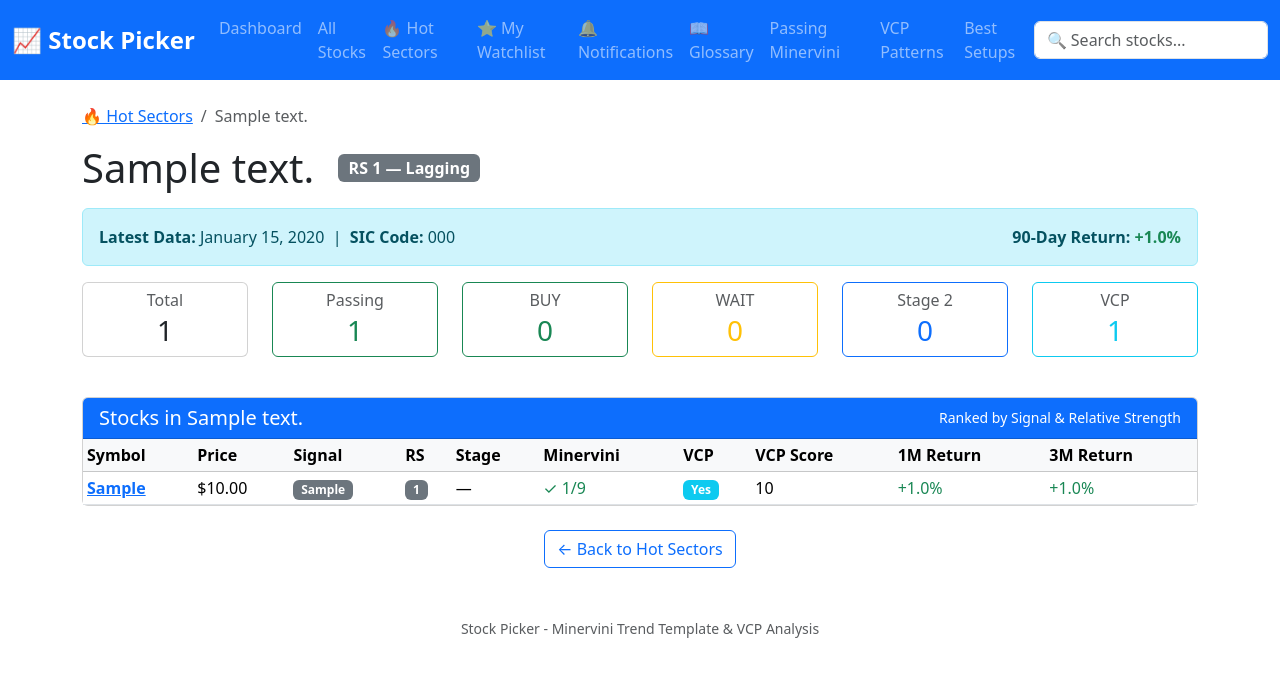
After one commit to metsfan/stock-picker, a Django app: page /sectors/000/ in a window 1280 px wide. The commit adds this page. Shown: the top 677 px of the page. Run offline with Django 5.2, Linux system fonts and the light colour scheme; tables that the repository leaves empty hold one stand-in row (values such as "Sample post"); some libraries are stand-ins or nearby versions.

Commit message:
Added hot sectors

```diff
--- a/stocks/templates/stocks/base.html
+++ b/stocks/templates/stocks/base.html
@@ -82,6 +82,9 @@
                     </li>
                     <li class="nav-item">
                         <a class="nav-link" href="{% url 'stocks:stock_list' %}">All Stocks</a>
+                    </li>
+                    <li class="nav-item">
+                        <a class="nav-link" href="{% url 'stocks:hot_sectors' %}">🔥 Hot Sectors</a>
                     </li>
                     <li class="nav-item">
                         <a class="nav-link" href="{% url 'stocks:watchlist' %}">⭐ My Watchlist</a>
--- /dev/null
+++ b/stocks/templates/stocks/sector_detail.html
@@ -0,0 +1,224 @@
+{% extends 'stocks/base.html' %}
+{% load django_bootstrap5 %}
+
+{% block title %}{{ sector.sic_description|default:"Sector" }} - Hot Sectors - Stock Picker{% endblock %}
+
+{% block content %}
+<div class="container">
+    <nav aria-label="breadcrumb" class="mb-3">
+        <ol class="breadcrumb">
+            <li class="breadcrumb-item"><a href="{% url 'stocks:hot_sectors' %}">🔥 Hot Sectors</a></li>
+            <li class="breadcrumb-item active" aria-current="page">{{ sector.sic_description|default:sic_code }}</li>
+        </ol>
+    </nav>
+
+    {% if latest_date and sector %}
+        <div class="d-flex align-items-center mb-3 flex-wrap gap-2">
+            <h1 class="mb-0 me-3">{{ sector.sic_description|default:"Unknown Sector" }}</h1>
+            {% if sector.sector_rs >= 70 %}
+                <span class="badge bg-success fs-6">RS {{ sector.sector_rs|floatformat:0 }} — Leading</span>
+            {% elif sector.sector_rs >= 50 %}
+                <span class="badge bg-info fs-6">RS {{ sector.sector_rs|floatformat:0 }} — Average</span>
+            {% else %}
+                <span class="badge bg-secondary fs-6">RS {{ sector.sector_rs|floatformat:0 }} — Lagging</span>
+            {% endif %}
+        </div>
+
+        <div class="alert alert-info d-flex justify-content-between align-items-center flex-wrap">
+            <div>
+                <strong>Latest Data:</strong> {{ latest_date|date:"F d, Y" }}
+                &nbsp;|&nbsp;
+                <strong>SIC Code:</strong> {{ sic_code }}
+            </div>
+            <div>
+                <strong>90-Day Return:</strong>
+                <span class="{% if sector.sector_return_90d > 0 %}text-success{% elif sector.sector_return_90d < 0 %}text-danger{% endif %} fw-bold">
+                    {% if sector.sector_return_90d > 0 %}+{% endif %}{{ sector.sector_return_90d|floatformat:1 }}%
+                </span>
+            </div>
+        </div>
+
+        <div class="row mb-4">
+            <div class="col-6 col-md-2 mb-3">
+                <div class="card text-center">
+                    <div class="card-body py-2">
+                        <h6 class="card-title text-muted mb-1">Total</h6>
+                        <h3 class="mb-0">{{ stats.total }}</h3>
+                    </div>
+                </div>
+            </div>
+            <div class="col-6 col-md-2 mb-3">
+                <div class="card text-center border-success">
+                    <div class="card-body py-2">
+                        <h6 class="card-title text-muted mb-1">Passing</h6>
+                        <h3 class="mb-0 text-success">{{ stats.passing }}</h3>
+                    </div>
+                </div>
+            </div>
+            <div class="col-6 col-md-2 mb-3">
+                <div class="card text-center border-success">
+                    <div class="card-body py-2">
+                        <h6 class="card-title text-muted mb-1">BUY</h6>
+                        <h3 class="mb-0 text-success">{{ stats.buy }}</h3>
+                    </div>
+                </div>
+            </div>
+            <div class="col-6 col-md-2 mb-3">
+                <div class="card text-center border-warning">
+                    <div class="card-body py-2">
+                        <h6 class="card-title text-muted mb-1">WAIT</h6>
+                        <h3 class="mb-0 text-warning">{{ stats.wait }}</h3>
+                    </div>
+                </div>
+            </div>
+            <div class="col-6 col-md-2 mb-3">
+                <div class="card text-center border-primary">
+                    <div class="card-body py-2">
+                        <h6 class="card-title text-muted mb-1">Stage 2</h6>
+                        <h3 class="mb-0 text-primary">{{ stats.stage2 }}</h3>
+                    </div>
+                </div>
+            </div>
+            <div class="col-6 col-md-2 mb-3">
+                <div class="card text-center border-info">
+                    <div class="card-body py-2">
+                        <h6 class="card-title text-muted mb-1">VCP</h6>
+                        <h3 class="mb-0 text-info">{{ stats.vcp }}</h3>
+                    </div>
+                </div>
+            </div>
+        </div>
+
+        <div class="card">
+            <div class="card-header bg-primary text-white d-flex justify-content-between align-items-center">
+                <h5 class="mb-0">Stocks in {{ sector.sic_description|default:"this sector" }}</h5>
+                <small>Ranked by Signal &amp; Relative Strength</small>
+            </div>
+            <div class="table-container">
+                <table class="table table-hover table-sm mb-0">
+                    <thead class="table-light">
+                        <tr>
+                            <th>Symbol</th>
+                            <th>Price</th>
+                            <th>Signal</th>
+                            <th>RS</th>
+                            <th>Stage</th>
+                            <th>Minervini</th>
+                            <th>VCP</th>
+                            <th>VCP Score</th>
+                            <th>1M Return</th>
+                            <th>3M Return</th>
+                        </tr>
+                    </thead>
+                    <tbody>
+                        {% for stock in stocks %}
+                        <tr>
+                            <td>
+                                <a href="{% url 'stocks:stock_detail' stock.symbol %}">
+                                    <strong>{{ stock.symbol }}</strong>
+                                </a>
+                            </td>
+                            <td>${{ stock.close_price|floatformat:2 }}</td>
+                            <td>
+                                {% if stock.signal == 'BUY' %}
+                                    <span class="badge bg-success">BUY</span>
+                                {% elif stock.signal == 'WAIT' %}
+                                    <span class="badge bg-warning text-dark">WAIT</span>
+                                {% elif stock.signal == 'PASS' %}
+                                    <span class="badge bg-danger">PASS</span>
+                                {% else %}
+                                    <span class="badge bg-secondary">{{ stock.signal|default:"—" }}</span>
+                                {% endif %}
+                            </td>
+                            <td>
+                                {% if stock.relative_strength >= 80 %}
+                                    <span class="badge bg-success">{{ stock.relative_strength|floatformat:0 }}</span>
+                                {% elif stock.relative_strength >= 70 %}
+                                    <span class="badge bg-info">{{ stock.relative_strength|floatformat:0 }}</span>
+                                {% elif stock.relative_strength %}
+                                    <span class="badge bg-secondary">{{ stock.relative_strength|floatformat:0 }}</span>
+                                {% else %}
+                                    —
+                                {% endif %}
+                            </td>
+                            <td>
+                                {% if stock.stage == 2 %}
+                                    <span class="badge bg-success">{{ stock.stage }}</span>
+                                {% elif stock.stage == 1 %}
+                                    <span class="badge bg-secondary">{{ stock.stage }}</span>
+                                {% elif stock.stage == 3 %}
+                                    <span class="badge bg-warning text-dark">{{ stock.stage }}</span>
+                                {% elif stock.stage == 4 %}
+                                    <span class="badge bg-danger">{{ stock.stage }}</span>
+                                {% else %}
+                                    —
+                                {% endif %}
+                            </td>
+                            <td>
+                                {% if stock.passes_minervini %}
+                                    <span class="text-success">✓ {{ stock.criteria_passed }}/9</span>
+                                {% else %}
+                                    <span class="text-muted">{{ stock.criteria_passed|default:"0" }}/9</span>
+                                {% endif %}
+                            </td>
+                            <td>
+                                {% if stock.vcp_detected %}
+                                    <span class="badge bg-info">Yes</span>
+                                {% else %}
+                                    <span class="text-muted">—</span>
+                                {% endif %}
+                            </td>
+                            <td>
+                                {% if stock.vcp_score %}
+                                    {{ stock.vcp_score|floatformat:0 }}
+                                {% else %}
+                                    —
+                                {% endif %}
+                            </td>
+                            <td>
+                                {% if stock.return_1m != None %}
+                                    <span class="{% if stock.return_1m > 0 %}text-success{% elif stock.return_1m < 0 %}text-danger{% endif %}">
+                                        {% if stock.return_1m > 0 %}+{% endif %}{{ stock.return_1m|floatformat:1 }}%
+                                    </span>
+                                {% else %}
+                                    —
+                                {% endif %}
+                            </td>
+                            <td>
+                                {% if stock.return_3m != None %}
+                                    <span class="{% if stock.return_3m > 0 %}text-success{% elif stock.return_3m < 0 %}text-danger{% endif %}">
+                                        {% if stock.return_3m > 0 %}+{% endif %}{{ stock.return_3m|floatformat:1 }}%
+                                    </span>
+                                {% else %}
+                                    —
+                                {% endif %}
+                            </td>
+                        </tr>
+                        {% empty %}
+                        <tr>
+                            <td colspan="10" class="text-center text-muted py-4">No stocks found in this sector.</td>
+                        </tr>
+                        {% endfor %}
+                    </tbody>
+                </table>
+            </div>
+        </div>
+
+        <div class="text-center mt-4">
+            <a href="{% url 'stocks:hot_sectors' %}" class="btn btn-outline-primary">← Back to Hot Sectors</a>
+        </div>
+
+    {% elif latest_date %}
+        <div class="alert alert-warning">
+            <h4>Sector Not Found</h4>
+            <p>No sector data found for SIC code "{{ sic_code }}" on {{ latest_date|date:"F d, Y" }}.</p>
+            <a href="{% url 'stocks:hot_sectors' %}" class="btn btn-primary">← Back to Hot Sectors</a>
+        </div>
+    {% else %}
+        <div class="alert alert-warning">
+            <h4>No Data Available</h4>
+            <p>Run the analysis scripts to populate the database.</p>
+        </div>
+    {% endif %}
+</div>
+{% endblock %}
--- a/stocks/urls.py
+++ b/stocks/urls.py
@@ -7,6 +7,8 @@ urlpatterns = [
     path('', views.dashboard_view, name='dashboard'),
     path('stocks/', views.StockListView.as_view(), name='stock_list'),
     path('stocks/<str:symbol>/', views.stock_detail_view, name='stock_detail'),
+    path('sectors/', views.hot_sectors_view, name='hot_sectors'),
+    path('sectors/<str:sic_code>/', views.sector_detail_view, name='sector_detail'),
     path('watchlist/', views.watchlist_view, name='watchlist'),
     path('notifications/', views.notifications_view, name='notifications'),
     path('glossary/', views.glossary_view, name='glossary'),
--- a/stocks/views.py
+++ b/stocks/views.py
@@ -216,6 +216,139 @@ def dashboard_view(request):
     }
 
     return render(request, 'stocks/dashboard.html', context)
+
+
+def hot_sectors_view(request):
+    """Hot Sectors overview - sectors ranked by RS and superperformance density."""
+    latest_date = MinerviniMetrics.objects.values_list('date', flat=True).order_by('-date').first()
+
+    if not latest_date:
+        return render(request, 'stocks/hot_sectors.html', {'latest_date': None})
+
+    # Get all sectors for the latest date
+    sectors = SectorPerformance.objects.filter(date=latest_date).order_by('-sector_rs')
+
+    # Build per-sector stock aggregates
+    sector_data = []
+    for sector in sectors:
+        # Get stocks in this sector on the latest date
+        sector_stocks = MinerviniMetrics.objects.filter(
+            date=latest_date,
+            symbol__in=TickerDetails.objects.filter(
+                sic_code=sector.sic_code
+            ).values_list('symbol', flat=True)
+        )
+
+        total = sector_stocks.count()
+        if total == 0:
+            continue
+
+        buy_count = sector_stocks.filter(signal='BUY').count()
+        buy_wait_count = sector_stocks.filter(signal__in=['BUY', 'WAIT']).count()
+        passing_count = sector_stocks.filter(passes_minervini=True).count()
+        stage2_count = sector_stocks.filter(stage=2).count()
+        vcp_count = sector_stocks.filter(vcp_detected=True).count()
+
+        # Composite hot score: sector RS weight + superperformance density
+        passing_pct = (passing_count / total * 100) if total > 0 else 0
+        buy_pct = (buy_count / total * 100) if total > 0 else 0
+        stage2_pct = (stage2_count / total * 100) if total > 0 else 0
+        sector_rs_val = float(sector.sector_rs) if sector.sector_rs else 0
+        hot_score = (
+            sector_rs_val * 0.4
+            + passing_pct * 0.25
+            + buy_pct * 0.20
+            + stage2_pct * 0.15
+        )
+
+        sector_data.append({
+            'sector': sector,
+            'total': total,
+            'buy_count': buy_count,
+            'buy_wait_count': buy_wait_count,
+            'passing_count': passing_count,
+            'stage2_count': stage2_count,
+            'vcp_count': vcp_count,
+            'passing_pct': round(passing_pct, 1),
+            'hot_score': round(hot_score, 1),
+        })
+
+    # Sort by hot score descending
+    sector_data.sort(key=lambda x: x['hot_score'], reverse=True)
+
+    # Summary stats
+    hot_sectors_count = sum(1 for s in sector_data if float(s['sector'].sector_rs or 0) >= 60)
+    total_superperformance = sum(s['passing_count'] for s in sector_data)
+    total_buy_signals = sum(s['buy_count'] for s in sector_data)
+
+    context = {
+        'latest_date': latest_date,
+        'sector_data': sector_data,
+        'hot_sectors_count': hot_sectors_count,
+        'total_superperformance': total_superperformance,
+        'total_buy_signals': total_buy_signals,
+    }
+
+    return render(request, 'stocks/hot_sectors.html', context)
+
+
+def sector_detail_view(request, sic_code):
+    """Detail view for a single sector - all stocks ranked by RS."""
+    from django.db.models import Case, When, Value, IntegerField
+
+    latest_date = MinerviniMetrics.objects.values_list('date', flat=True).order_by('-date').first()
+
+    if not latest_date:
+        return render(request, 'stocks/sector_detail.html', {
+            'latest_date': None,
+            'sic_code': sic_code,
+        })
+
+    # Get sector performance info
+    try:
+        sector = SectorPerformance.objects.get(date=latest_date, sic_code=sic_code)
+    except SectorPerformance.DoesNotExist:
+        sector = None
+
+    # Get all stocks in this sector on the latest date, ranked by RS
+    sector_symbols = TickerDetails.objects.filter(
+        sic_code=sic_code
+    ).values_list('symbol', flat=True)
+
+    stocks = MinerviniMetrics.objects.filter(
+        date=latest_date,
+        symbol__in=sector_symbols
+    ).annotate(
+        signal_priority=Case(
+            When(signal='BUY', then=Value(1)),
+            When(signal='WAIT', then=Value(2)),
+            When(signal='PASS', then=Value(3)),
+            default=Value(4),
+            output_field=IntegerField(),
+        )
+    ).order_by('signal_priority', '-relative_strength')
+
+    # Summary stats
+    total = stocks.count()
+    stats = {
+        'total': total,
+        'passing': stocks.filter(passes_minervini=True).count(),
+        'buy': stocks.filter(signal='BUY').count(),
+        'wait': stocks.filter(signal='WAIT').count(),
+        'stage2': stocks.filter(stage=2).count(),
+        'vcp': stocks.filter(vcp_detected=True).count(),
+        'new_highs': stocks.filter(is_52w_high=True).count(),
+    }
+
+    context = {
+        'latest_date': latest_date,
+        'sic_code': sic_code,
+        'sector': sector,
+        'stocks': stocks,
+        'stats': stats,
+    }
+
+    return render(request, 'stocks/sector_detail.html', context)
 
 
 def stock_detail_view(request, symbol):
```
Also changed, not shown: stocks/templates/stocks/hot_sectors.html (added, +119 -0 lines).
